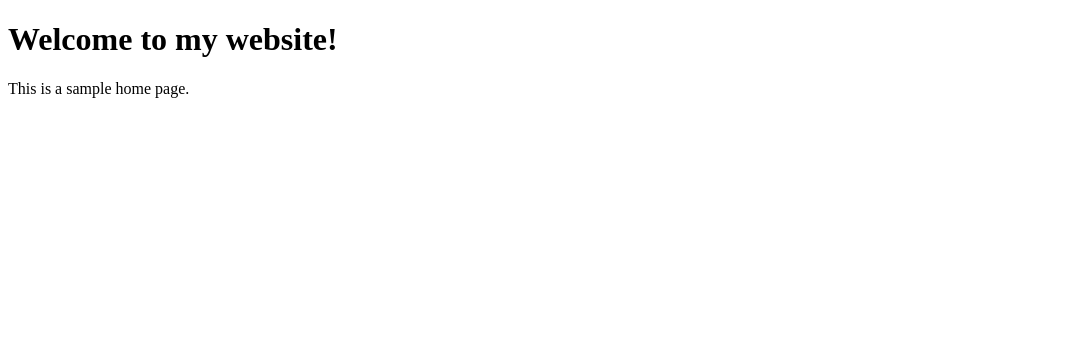
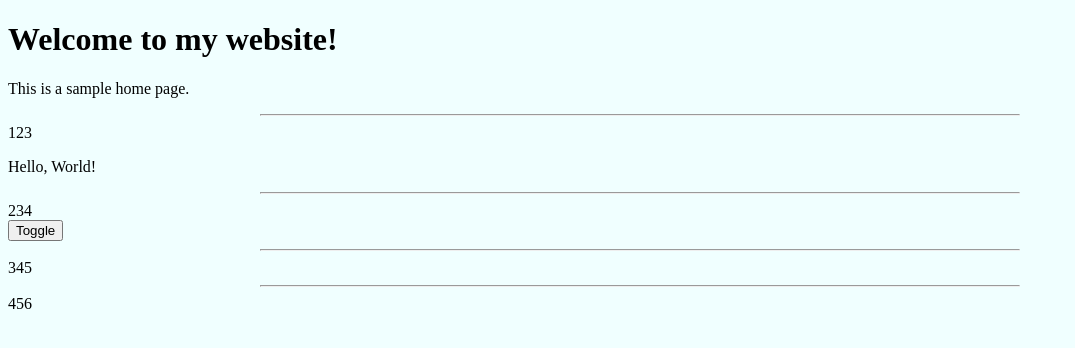
Before and after one commit to Sfuborisw/photography, a Django app: page / in a window 1280 px wide. Shown: the top 348 px of the page, without its empty margins (0-1075 px from the left). Run offline with Django 4.2, Linux system fonts and the light colour scheme; some libraries are stand-ins or nearby versions.

```diff
--- a/app/templates/home.html
+++ b/app/templates/home.html
@@ -2,9 +2,36 @@
 <html>
 <head>
     <title>My Photography</title>
+    <script defer src="https://cdn.jsdelivr.net/npm/alpinejs@3.11.1/dist/cdn.min.js"></script>
 </head>
+
+<style>
+    body {
+        background-color: azure;
+    }
+
+    hr {
+        width: 60%;
+    }
+</style>
+
 <body>
     <h1>Welcome to my website!</h1>
     <p>This is a sample home page.</p>
+    <hr/>
+    123
+    <div x-data="{ message: 'Hello, World!' }">
+        <p x-text="message"></p>
+    </div>
+    <hr/>
+    234
+    <div x-data="{ show: false }">
+        <p x-show="show">Hello, World!</p>
+        <button @click="show = !show">Toggle</button>
+    </div>
+    <hr/>
+    345
+    <hr/>
+    456
 </body>
 </html>
```
Also changed, not shown: 2 other files.
